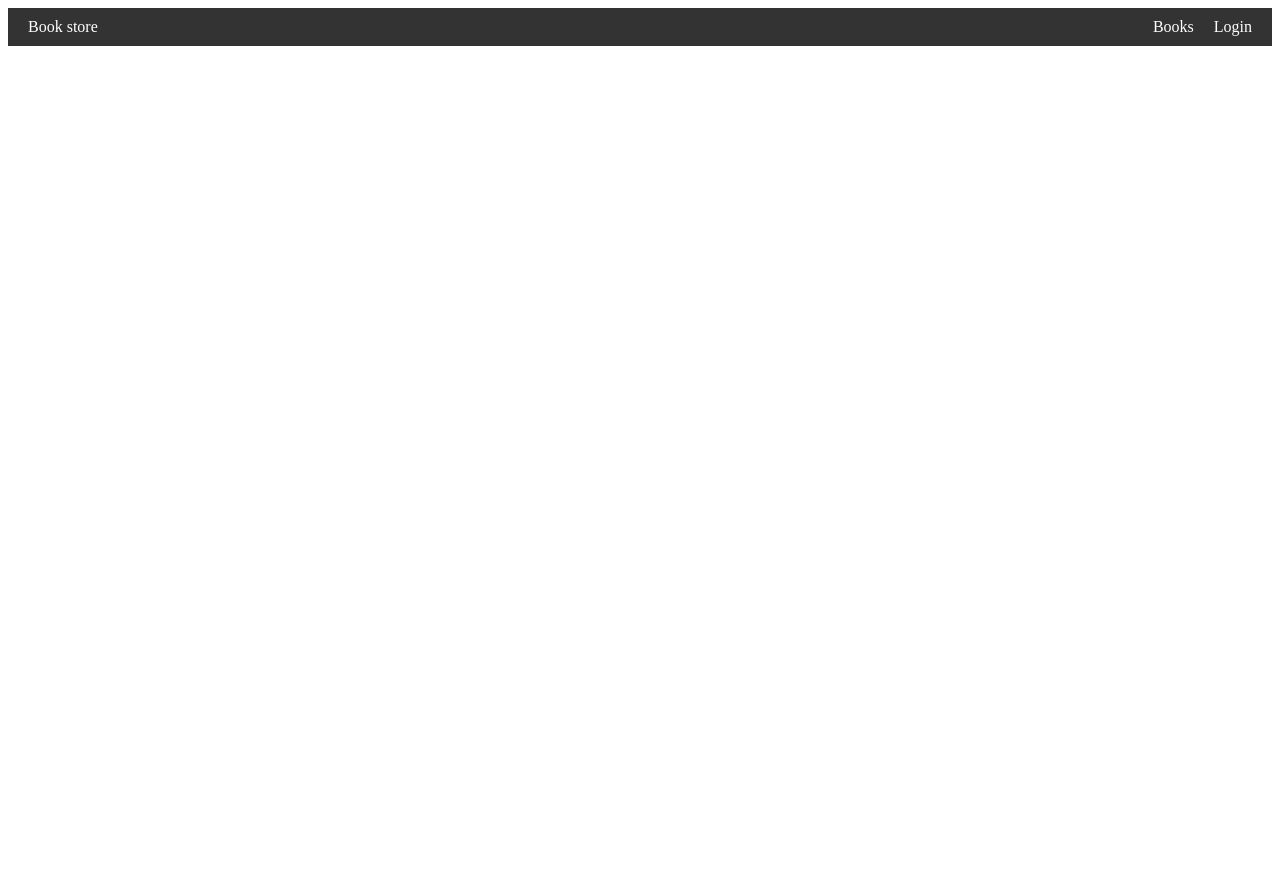
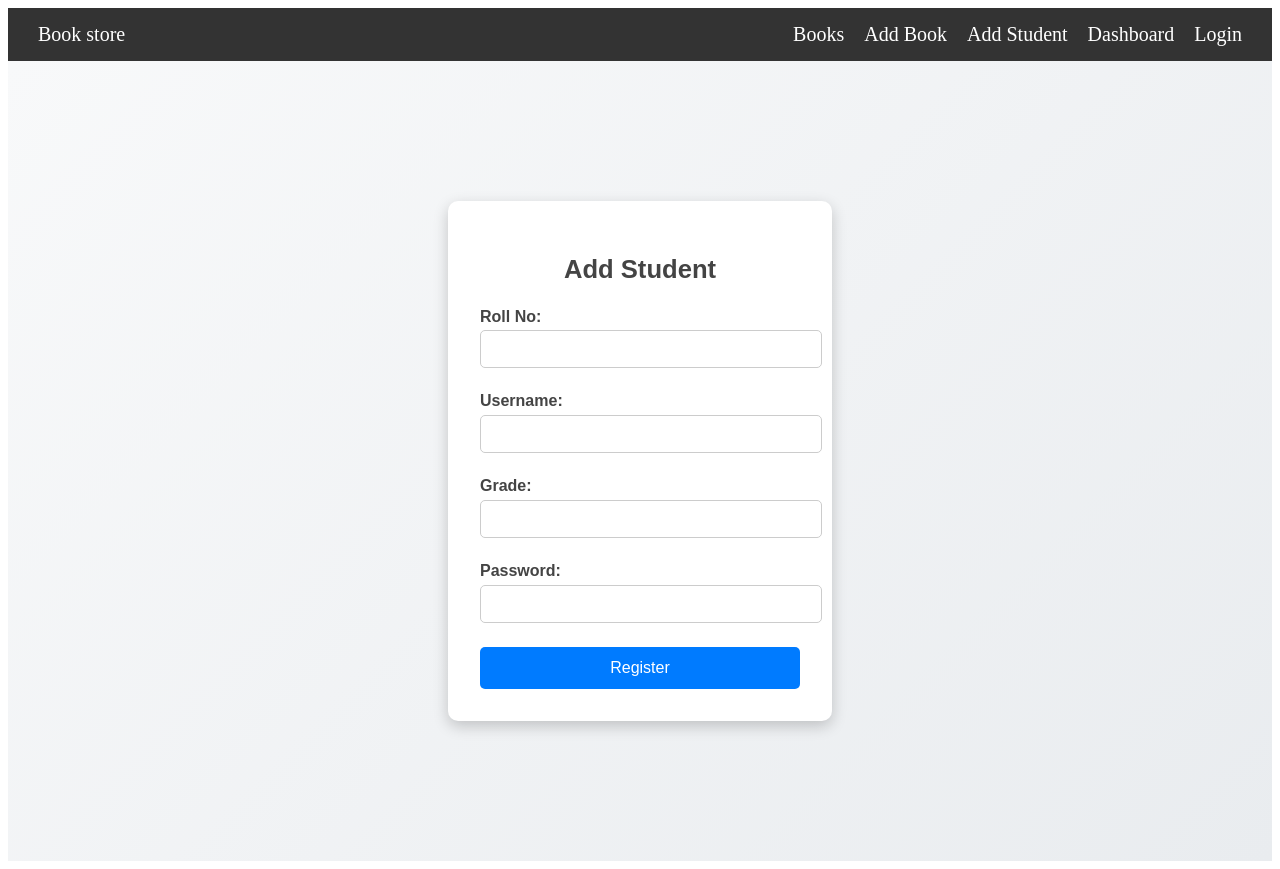
Before and after one commit to Spreethy/Bookstore_Management_System_MERN, a React (Vite) app in the folder client/: page /addstudent in a window 1280 px wide. Before the commit the page ends 800 px from the top, so only its background shows below. Built offline with nearby package versions, Linux system fonts and the light colour scheme.

Commit message:
updated client and server files

```diff
--- a/client/src/App.jsx
+++ b/client/src/App.jsx
@@ -3,6 +3,8 @@ import Home from './components/Home'
 import Navbar from './components/Navbar'
 import Books from './components/Books'
 import Login from './components/Login'
+import Dashboard from './components/Dashboard'
+import AddStudent from './components/AddStudent'
 function App() {
 
 
@@ -13,6 +15,8 @@ function App() {
       <Route path = '/' element ={<Home/>}></Route>
       <Route path = '/books' element ={<Books/>}></Route>
       <Route path = '/login' element ={<Login/>}></Route>
+      <Route path = '/dashboard' element={<Dashboard/>}></Route>
+      <Route path = '/addstudent' element={<AddStudent/>}></Route>
     </Routes>
   </BrowserRouter>
   )
--- a/client/src/components/AddStudent.jsx
+++ b/client/src/components/AddStudent.jsx
@@ -16,16 +16,19 @@ function AddStudent() {
     const handleSubmit = (e) => {
         e.preventDefault();
 
+
         if (!roll || !username || !grade || !password) {
             setError('All fields are required!');
             return;
         }
+
 
         axios.post('http://localhost:3001/student/register', { roll, username, grade, password })
             .then(res => {
                 console.log(res);
                 setSuccessMessage('Student registered successfully!');
                 setError('');
+
                 setRoll('');
                 setUsername('');
                 setGrade('');
--- a/client/src/components/Login.jsx
+++ b/client/src/components/Login.jsx
@@ -1,30 +1,63 @@
-import React from 'react'
+import React, { useState } from 'react'
 import '../css/Login.css'
+import axios from 'axios'
+import { useNavigate } from 'react-router-dom'
 
 function Login() {
-  const {username,setUsername} = useState()
-  const {password,setPassword} = useState()
-  const [role,setRole] = useState('student')
+  const [username, setUsername] = useState('')
+  const [password, setPassword] = useState('')
+  const [role, setRole] = useState('admin')
+  const navigate = useNavigate()
 
+  axios.defaults.withCredentials = true;
+
+  const handleSubmit = () => {
+    axios.post('http://localhost:3001/auth/login', { username, password, role })
+      .then(res => {
+        console.log(res.data);
+        if (res.data.login && res.data.role === 'admin') {
+          navigate('/dashboard')
+        } else {
+
+          alert('Login failed. Please check your credentials.')
+        }
+      })
+      .catch(err => {
+        console.error('Login error:', err)
+        alert('An error occurred during login.')
+      })
+  }
 
   return (
-    <div className = 'login-page'>
+    <div className='login-page'>
       <div className="login-container">
         <h2>Login</h2>
         <div className="form-group">
           <label htmlFor="username">Username:</label>
-          <input type = "text" placeholder ="Enter Username"
-          onChange ={(e) => setUsername(e.target.value)}/>
+          <input
+            type="text"
+            placeholder="Enter Username"
+            value={username}
+            onChange={(e) => setUsername(e.target.value)}
+          />
         </div>
         <div className="form-group">
           <label htmlFor="password">Password:</label>
-          <input type = "password" placeholder ="Enter Password"
-          onChange ={(e) => setPassword(e.target.value)}/>
+          <input
+            type="password"
+            placeholder="Enter Password"
+            value={password}
+            onChange={(e) => setPassword(e.target.value)}
+          />
         </div>
         <div className="form-group">
           <label htmlFor="role">Role:</label>
-          <select name="role" id="role"
-          onChange ={(e) => setRole(e.target.value)}>
+          <select
+            name="role"
+            id="role"
+            value={role}
+            onChange={(e) => setRole(e.target.value)}
+          >
             <option value="admin">Admin</option>
             <option value="student">Student</option>
           </select>
@@ -35,4 +68,4 @@ function Login() {
   )
 }
 
-export default Login
+export default Login;
--- a/client/src/components/Navbar.jsx
+++ b/client/src/components/Navbar.jsx
@@ -10,7 +10,11 @@ function Navbar() {
         </div>
         <div className='navbar-right'>
             <Link to = "/books" className='navbar-link'>Books</Link>
+            <Link to = "/addbook" className = 'navbar-link'>Add Book</Link>
+            <Link to = "/addstudent" className = 'navbar-link'>Add Student</Link>
+            <Link to = "/dashboard" className = 'navbar-link'>Dashboard</Link>
             <Link to = "/login" className='navbar-link'>Login</Link>
+
         </div>
     </nav>
   )
--- a/client/src/css/AddStudent.css
+++ b/client/src/css/AddStudent.css
@@ -1,13 +1,11 @@
-/* General styling for the student form page */
 .student-form-container {
     display: flex;
     justify-content: center;
     align-items: center;
-    height: 90vh;
+    height: 100vh;
     background: linear-gradient(135deg, #f8f9fa, #e9ecef);
 }
 
-/* Styling for the student form container */
 .student-form {
     background: white;
     padding: 2rem;
@@ -18,14 +16,12 @@
     font-family: Arial, sans-serif;
 }
 
-/* Heading Styling */
 .student-form h2 {
     font-size: 1.6rem;
     margin-bottom: 1.5rem;
     color: #444;
 }
 
-/* Styling for form groups */
 .form-group {
     margin-bottom: 1.5rem;
     text-align: left;
@@ -49,12 +45,10 @@ input {
     transition: border-color 0.3s;
 }
 
-/* Focus styling for inputs */
 input:focus {
     border-color: #007bff;
 }
 
-/* Styling for the submit button */
 button[type="submit"] {
     width: 100%;
     padding: 12px;
@@ -72,9 +66,8 @@ button[type="submit"]:hover {
     transform: scale(1.05);
 }
 
-/* Optional additional styling for error or success messages */
 .message {
     font-size: 0.9rem;
-    color: #d9534f; /* Red for errors */
+    color: #d9534f;
     margin-top: 10px;
 }
--- a/client/src/css/Home.css
+++ b/client/src/css/Home.css
@@ -4,9 +4,10 @@
     justify-content: space-between;
     align-items: center;
     background-color: #f9f9f9;
-    padding: 50px;
-    margin-top: 20px;
+    padding: 30px;
+    margin-top: 2px;
     border-radius: 10px;
+    height:100vh;
   }
 
   .hero-content {
@@ -28,9 +29,9 @@
 
   .hero-image {
     flex: 1;
-    background-image: url('images/home.webp'); /* Replace with your image URL */
+    background-image: url('images/home.webp');
     background-size: cover;
     background-position: center;
-    height: 300px;
+    height: 500px;
     border-radius: 10px;
   }
--- a/client/src/css/Login.css
+++ b/client/src/css/Login.css
@@ -1,4 +1,3 @@
-/* General styling for the login page */
 .login-page {
     display: flex;
     justify-content: center;
@@ -7,7 +6,6 @@
     background: linear-gradient(135deg, #f8f9fa, #e9ecef);
 }
 
-/* Styling for the login container */
 .login-container {
     background: white;
     padding: 1.5rem;
@@ -17,7 +15,6 @@
     width: 280px;
 }
 
-/* Styling for form groups */
 .form-group {
     margin-bottom: 1rem;
     text-align: left;
@@ -45,7 +42,6 @@ input:focus, select:focus {
     border-color: #007bff;
 }
 
-/* Styling for the login button */
 .btn-login {
     width: 100%;
     padding: 12px;
--- a/client/src/css/Navbar.css
+++ b/client/src/css/Navbar.css
@@ -4,11 +4,11 @@
     justify-content: space-between;
     align-items: center;
     background-color: #333;
-    padding: 10px 20px;
+    padding: 15px 30px;
   }
 
   .navbar-left .navbar-brand {
-    font-size: 24px;
+    font-size: 40px;
     color: #fff;
     font-weight: bold;
     text-transform: uppercase;
@@ -22,7 +22,7 @@
   .navbar-link {
     color: #fff;
     text-decoration: none;
-    font-size: 16px;
+    font-size: 20px;
     transition: color 0.3s;
   }
 
```
Also changed, not shown: 1 other file (tests, documents, lock files or other folders).
